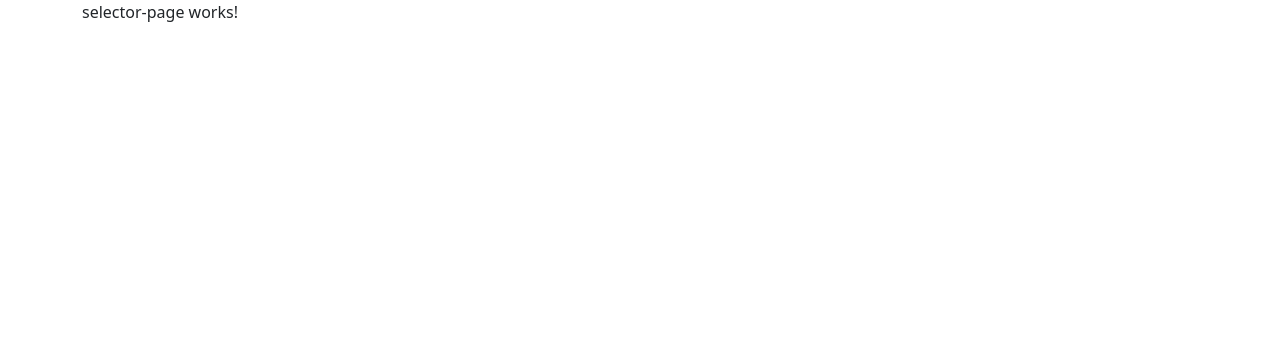
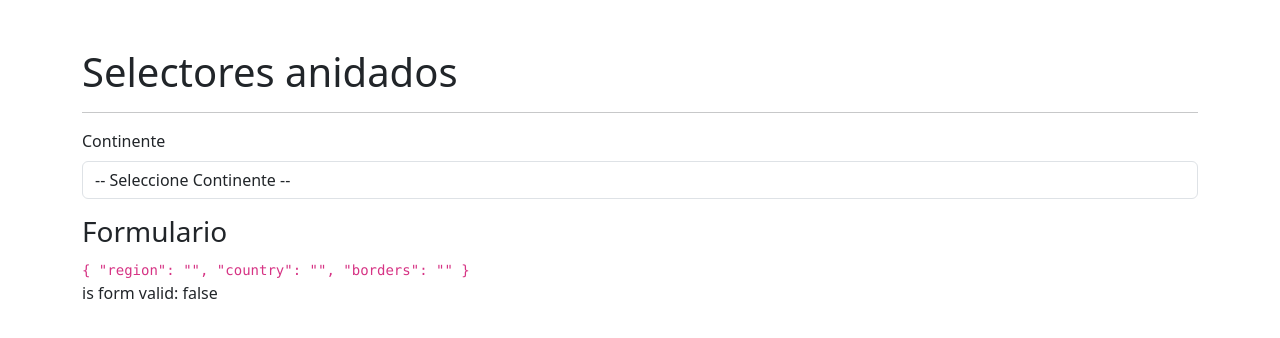
Before and after one commit to Andy-Castle/08-selectores, an Angular app: page /selector/selector in a window 1280 px wide. Shown: the top 338 px of the page. Built offline with nearby package versions, Linux system fonts and the light colour scheme.

Commit message:
Se creo el primer selector con el formulario reactivo

```diff
--- a/src/app/countries/countries.module.ts
+++ b/src/app/countries/countries.module.ts
@@ -2,9 +2,10 @@
 import { CommonModule } from '@angular/common';
 import { SelectorPageComponent } from './pages/selector-page/selector-page.component';
 import { CountriesRoutingModule } from './countries-routing.module';
+import { ReactiveFormsModule } from '@angular/forms';
 
 @NgModule({
   declarations: [SelectorPageComponent],
-  imports: [CommonModule, CountriesRoutingModule],
+  imports: [CommonModule, CountriesRoutingModule, ReactiveFormsModule],
 })
 export class CountriesModule {}
--- a/src/app/countries/pages/selector-page/selector-page.component.html
+++ b/src/app/countries/pages/selector-page/selector-page.component.html
@@ -1 +1,20 @@
-<p>selector-page works!</p>
+<h1 class="mt-5">Selectores anidados</h1>
+<hr />
+
+<form [formGroup]="myForm">
+  <!-- Region -->
+  <div class="row mb-3">
+    <div class="col">
+      <label class="form-label">Continente</label>
+      <select formControlName="region" class="form-control">
+        <option value="">-- Seleccione Continente --</option>
+      </select>
+    </div>
+  </div>
+</form>
+
+<h3>Formulario</h3>
+<code>
+  {{ myForm.value | json }}
+</code>
+<p>is form valid: {{ myForm.valid }}</p>
--- a/src/app/countries/pages/selector-page/selector-page.component.ts
+++ b/src/app/countries/pages/selector-page/selector-page.component.ts
@@ -1,11 +1,17 @@
 import { Component } from '@angular/core';
+import { FormBuilder, FormGroup, Validators } from '@angular/forms';
 
 @Component({
   selector: 'app-selector-page',
   templateUrl: './selector-page.component.html',
-  styles: [
-  ]
+  styles: [],
 })
 export class SelectorPageComponent {
+  constructor(private fb: FormBuilder) {}
 
+  public myForm: FormGroup = this.fb.group({
+    region: ['', Validators.required],
+    country: ['', Validators.required],
+    borders: ['', Validators.required],
+  });
 }
```
